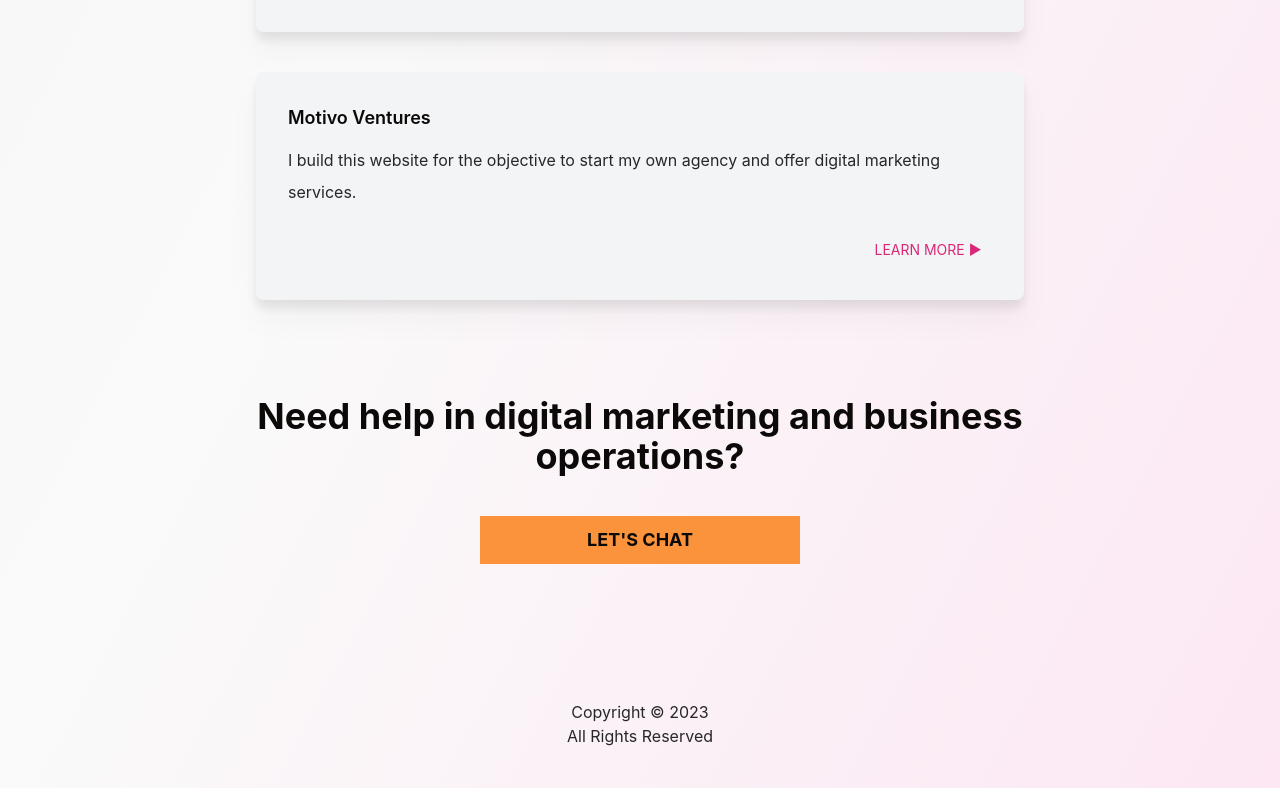
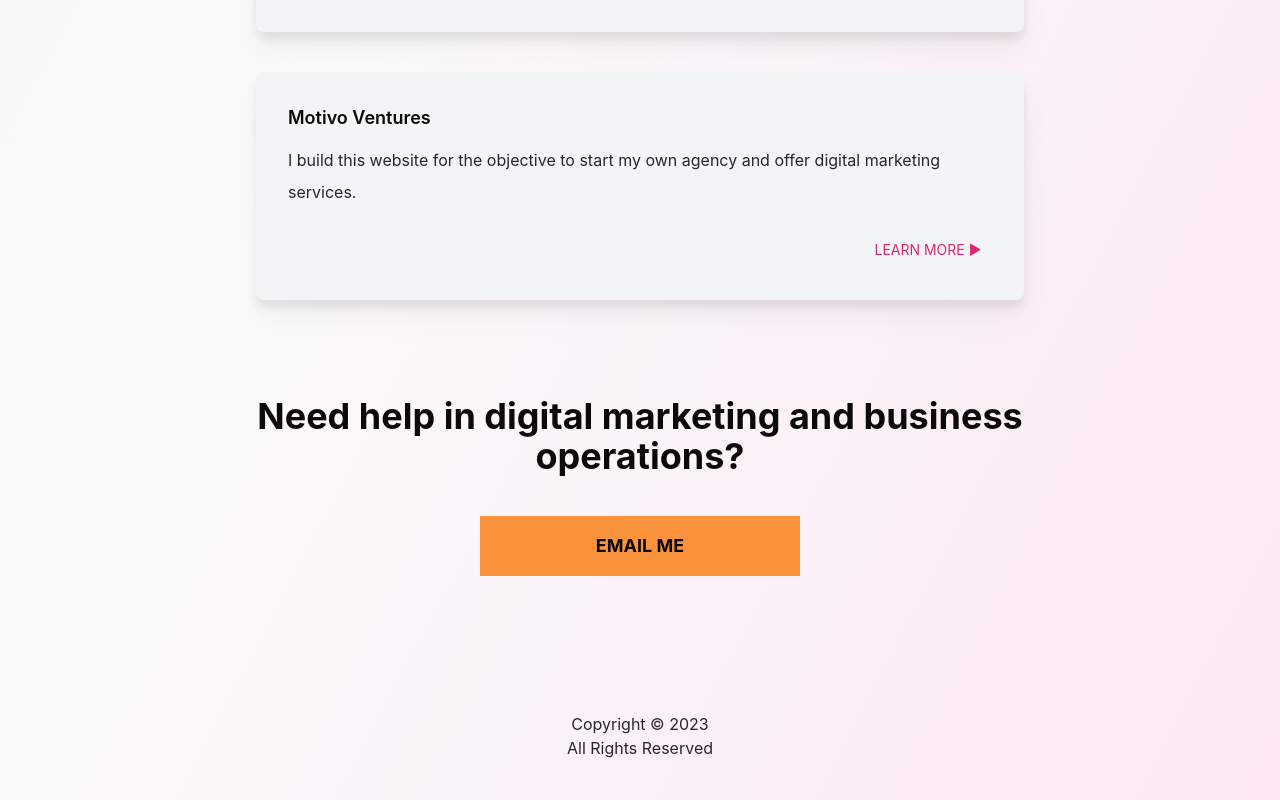
Before and after one commit to kengkeelim/kengkeev3, a Next.js app: page / in a window 1280 px wide. Shown: the part 1640-2440 px from the top of the page. Built offline with nearby package versions, Linux system fonts and the light colour scheme.

Commit message:
Update button

```diff
--- a/src/pages/index.js
+++ b/src/pages/index.js
@@ -4,14 +4,17 @@ import styles from "../styles/Home.module.css";
 
 import profile from "../assets/undraw_hello_re_3evm.svg";
 
+import { useState } from "react";
+
 export default function Home() {
+  const [toggled, setToggled] = useState(false);
 
   const YEAR = new Date().getFullYear();
 
-  console.log("Year", YEAR);
-
   return (
-    <div className={`${styles.container} bg-gradient-to-br from-gray-100 via-zinc-50 to-pink-100`}>
+    <div
+      className={`${styles.container} bg-gradient-to-br from-gray-100 via-zinc-50 to-pink-100`}
+    >
       <Head>
         <title>Keng Kee | Resume</title>
         <link rel="icon" href="/favicon.ico" />
@@ -51,8 +54,6 @@ export default function Home() {
 
       <section className="w-screen px-10 pb-10 sm:px-24 sm:pb-24">
         <div className="lg:max-w-screen-md mx-auto">
-
-
           <div className="md:mt-16 md:flex md:flex-row md:align-items-center md:justify-between">
             <div className="mt-10 md:mt-0 md:w-2/5">
               <h2 className="text-xl text-stone-950 font-semibold">SKILLS</h2>
@@ -154,22 +155,31 @@ export default function Home() {
             <div className="text-xl text-center text-stone-950 font-bold md:text-4xl">
               Need help in digital marketing and business operations?
             </div>
-            <div className="w-full text-center">
-              <a href="https://t.me/VZYUIOQQDS" target="_blank">
-                <button
-                  type="button"
-                  className="text-sm sm:text-base md:text-lg bg-orange-400 text-stone-950 w-full max-w-xs h-12 font-bold p-2 box-border mt-6 md:mt-10 focus:outline-none hover:text-zinc-50 hover:font-bold hover:bg-pink-600 hover:shadow-xl"
-                >
-                  LET'S CHAT
-                </button>
-              </a>
+            <div className="text-center flex flex-col items-center">
+              <button
+                type="button"
+                onClick={() =>{
+                  setToggled(!toggled);
+
+                  if(!toggled){
+                    navigator.clipboard.writeText('mailtokengkee@gmail.com');
+                  };
+                }}
+                className="text-sm sm:text-base md:text-lg bg-orange-400 text-stone-950 w-full max-w-xs h-auto font-bold p-4 box-border mt-6 md:mt-10 focus:outline-none hover:text-zinc-50 hover:font-bold hover:bg-pink-600 hover:shadow-xl"
+              >
+                {toggled ? "EMAIL COPIED!" : "EMAIL ME"}
+              </button>
+              { toggled && <div className="text-sm sm:text-base md:text-lg text-zinc-800 w-full max-w-xs h-auto mt-3 md:mt-6 p-4 border-dashed border-2 border-gray-500">
+                <i>mailtokengkee@gmail.com</i>
+              </div> }
             </div>
           </div>
         </div>
       </section>
 
       <footer className="p-10 text-center text-sm md:text-base text-zinc-800 w-full">
-        Copyright © {YEAR} <br />All Rights Reserved
+        Copyright © {YEAR} <br />
+        All Rights Reserved
       </footer>
     </div>
   );
```
